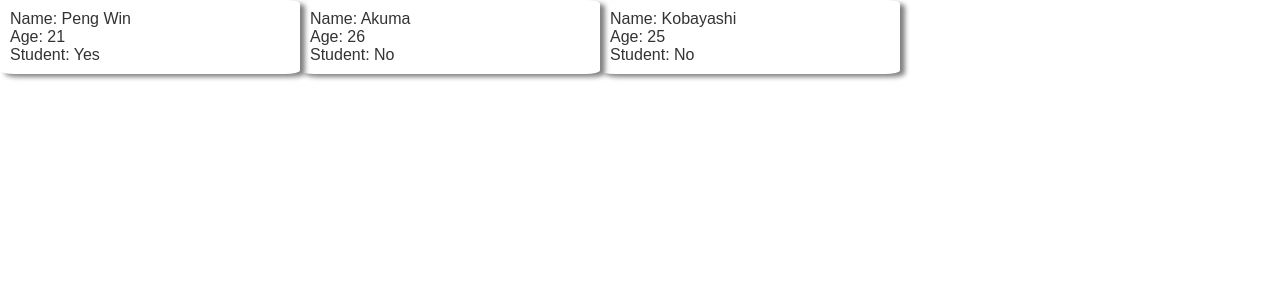
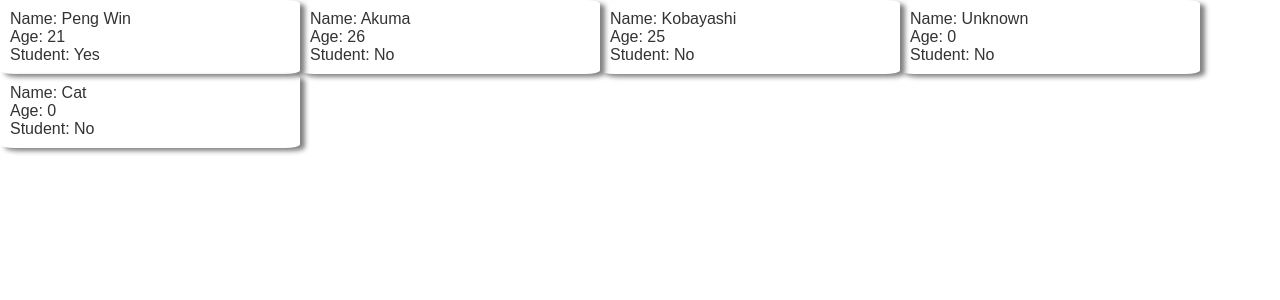
Before and after one commit to PengWin553/cat-learning-react, a React (Vite) app: page / in a window 1280 px wide. Shown: the top 300 px of the page. Built offline with nearby package versions, Linux system fonts and the light colour scheme.

Commit message:
Finished it

```diff
--- a/src/App.jsx
+++ b/src/App.jsx
@@ -1,3 +1,7 @@
+// props = read-only properties that are shared between componenets.
+//         A parent componenet can send data to a child component.
+//         <Component key=value />
+
 import Student from './Student.jsx'
 import './index.css'
 
@@ -8,6 +12,12 @@ function App() {
       <Student name="Peng Win" age={21} isStudent={true} />
       <Student name="Akuma" age={26} isStudent={false} />
       <Student name="Kobayashi" age={25} isStudent={false} />
+
+      {/* this has all the defaultProps values */}
+      <Student />
+
+      {/* this has only two of the defaultProps values, since it is already set a name  */}
+      <Student name="Cat"/>
     </>
   )
 }
--- a/src/Student.jsx
+++ b/src/Student.jsx
@@ -1,3 +1,13 @@
+// propTypes = a mechanism that ensures that the passed value is of the correct datatype.
+//              ex: propTypes.number
+// it won't stop the application from running; it is good for debugging
+// it is good practice to include proptypes if you're using props
+
+// defaultProps = default values for props in case they are not passed from the parent componenet
+//              ex: name: "DefaultGuest"
+
+import PropTypes from 'prop-types'
+
 function Student(props){
 
     return(
@@ -10,4 +20,18 @@ function Student(props){
 
 }
 
+// props
+Student.propTypes = {
+    name: PropTypes.string,
+    age: PropTypes.number,
+    isStudent: PropTypes.bool,
+}
+
+// default props
+Student.defaultProps = {
+    name: "Unknown",
+    age: 0,
+    isStudent: false,
+}
+
 export default Student
```
